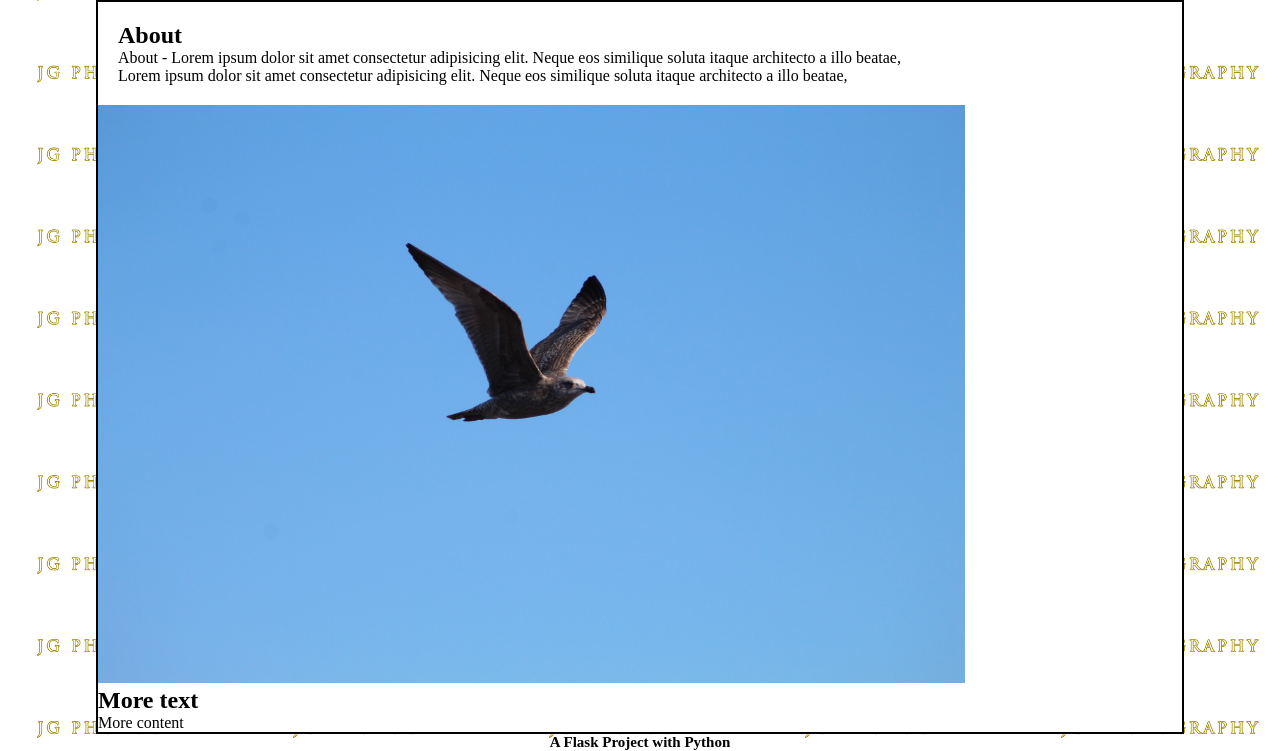
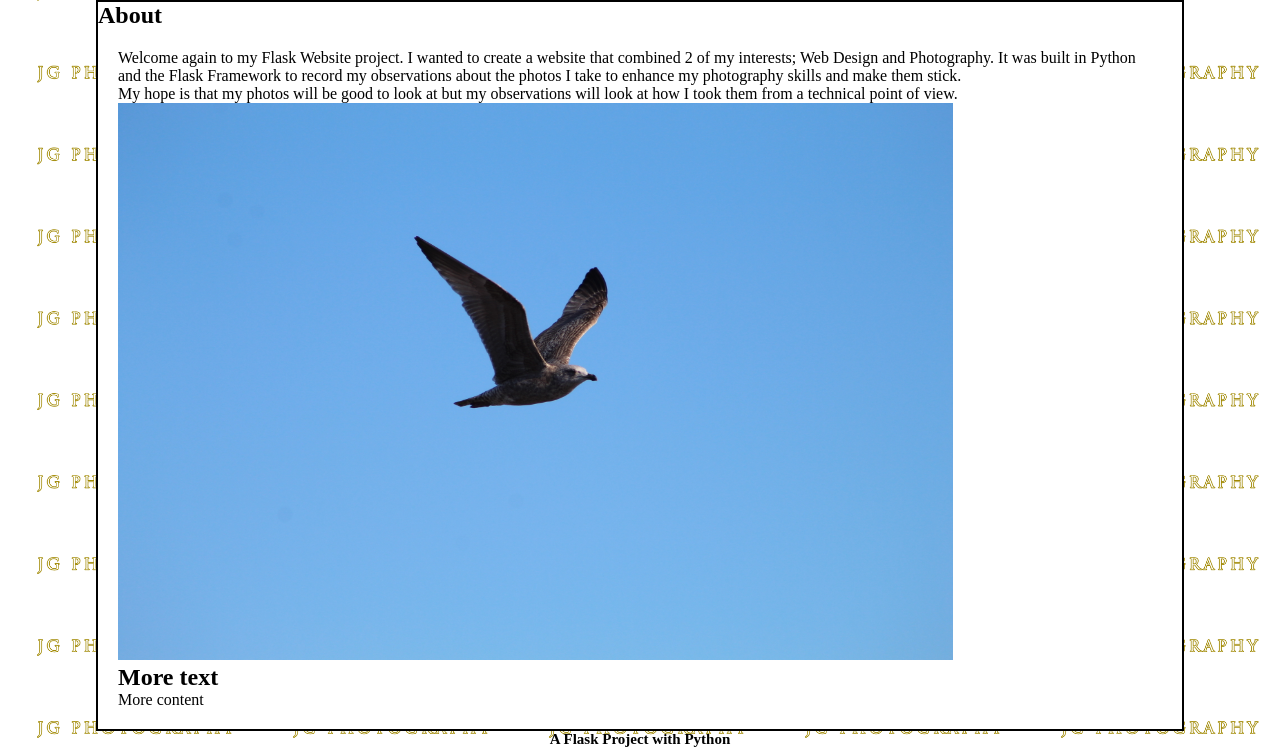
Before and after one commit to jg-digital-media/jgdm_flask_project, a Flask app: page /about in a window 1280 px wide. Shown: the part 153-904 px from the top of the page. Run offline with Flask 2, Linux system fonts and the light colour scheme; some web fonts are replaced.

Commit message:
application interface layout

```diff
--- a/static/style.css
+++ b/static/style.css
@@ -1,4 +1,4 @@
-/* Last Updated: 25-04-2021 11:35 */
+/* Last Updated: 25-04-2021 12:17 */
 * {
   padding: 0;
   margin: 0; }
--- a/templates/about.html
+++ b/templates/about.html
@@ -17,33 +17,27 @@
 
 {% block content %}
 
-<div class="container">
+<section class="container">
 
-    <div class="about">
+    <h2> About </h2>
 
-        <h2> About </h2>
+    <article class="about">
 
-        <p>About - Lorem ipsum dolor sit amet consectetur adipisicing elit. Neque eos similique soluta itaque architecto a illo beatae,</a></p>
+        <p>Welcome again to my Flask Website project.  I wanted to create a website that combined 2 of my interests; Web Design and Photography.  It was built in Python and the Flask Framework to record my observations about the photos I take to enhance my photography skills and make them stick.</a></p>
 
-        <p>Lorem ipsum dolor sit amet consectetur adipisicing elit. Neque eos similique soluta itaque architecto a illo beatae,</a></p>
+        <p>My hope is that my photos will be good to look at but my observations will look at how I took them from a technical point of view.</a></p>
 
-    </div>
-
-    <div>
         <img src="../static/img/photos/IMG_4755.JPG" alt="img" title="img" id="main_img">
 
-    </div>
-
-    <div>
 
         <h2>More text</h2>
 
         <p>More content</p>
 
 
-    </div>
+    </article>
 
-</div>
+</section>
 
 {% endblock %}
 
```
Also changed, not shown: static/sass/sass.scss (+9 -2 lines), templates/index.html (+11 -5 lines), templates/photos.html (+12 -3 lines), templates/tutorial.html (+11 -9 lines), 1 other file.
